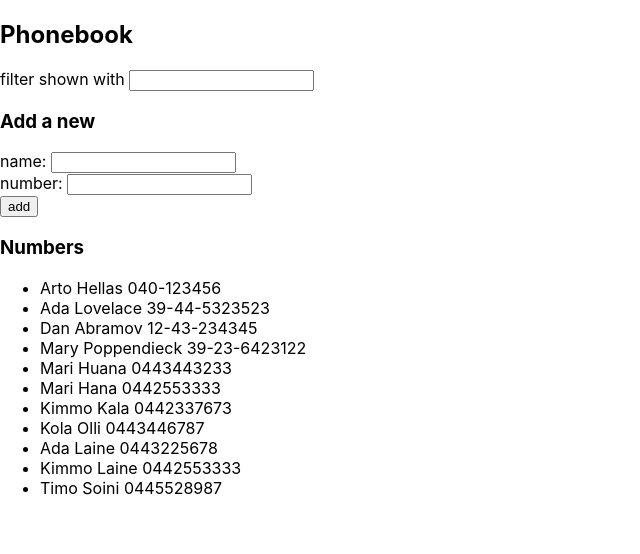
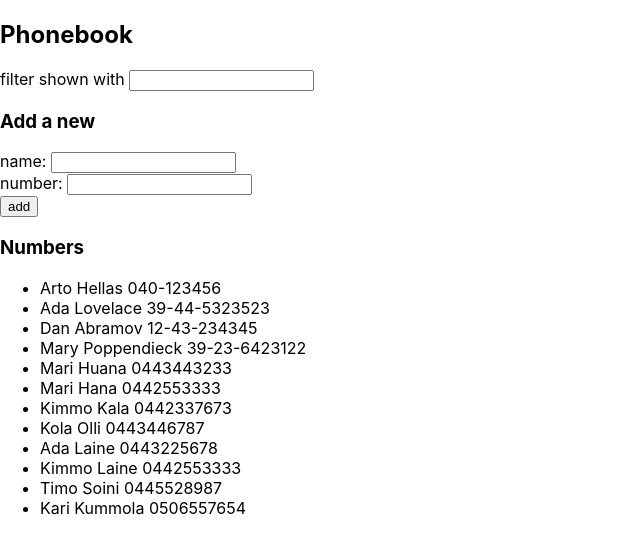
Before and after one commit to lassib/FullStackOpen, a React (Create React App) app in the folder Part2/part2phonebook/: page / in a window 1280 px wide. Shown: the top 554 px of the page, without its empty margins (0-640 px from the left). Built offline with nearby package versions, Linux system fonts and the light colour scheme; data requests are answered from the project's data file.

Commit message:
2.16 done

```diff
--- a/Part2/part2phonebook/db.json
+++ b/Part2/part2phonebook/db.json
@@ -54,6 +54,11 @@
       "name": "Timo Soini",
       "number": "0445528987",
       "id": 11
+    },
+    {
+      "name": "Kari Kummola",
+      "number": "0506557654",
+      "id": 12
     }
   ]
 }
--- a/Part2/part2phonebook/src/App.js
+++ b/Part2/part2phonebook/src/App.js
@@ -1,5 +1,5 @@
 import { useEffect, useState } from "react";
-import axios from "axios";
+import personsServices from "./services/personsServices"
 
 const Filter = (props) => {
   const handleFilterChange = (event) => {
@@ -35,7 +35,7 @@ const PersonForm = (props) => {
       alert(`${props.newName} is already added to phonebook`);
     } else {
       props.setPersons(props.persons.concat(addPerson));
-      createPerson(addPerson);
+      personsServices.createPerson(addPerson);
     }
   };
 
@@ -79,10 +79,6 @@ const Persons = (props) => {
   );
 };
 
-const createPerson = (newPerson) => {
-  axios.post(`http://localhost:3001/persons`, newPerson);
-};
-
 const App = () => {
   const [persons, setPersons] = useState([]);
   const [filterPersons, setFilterPersons] = useState(persons);
@@ -91,9 +87,9 @@ const App = () => {
   const [newNumber, setNewNumber] = useState("");
 
   useEffect(() => {
-    axios.get(`http://localhost:3001/persons`).then((response) => {
-      setPersons(response.data);
-    });
+    personsServices.getAllPersons().then((persons) => {
+      setPersons(persons)
+    })
   }, []);
 
   return (
--- /dev/null
+++ b/Part2/part2phonebook/src/services/personsServices.js
@@ -0,0 +1,18 @@
+import axios from "axios";
+const url = "http://localhost:3001/persons";
+
+const getAllPersons = () => {
+  const request = axios.get(url);
+  return request.then((response) => response.data);
+};
+
+const createPerson = (newPerson) => {
+    axios.post(`http://localhost:3001/persons`, newPerson);
+  };
+
+const personServices = {
+  getAllPersons,
+  createPerson,
+};
+
+export default personServices;
```
